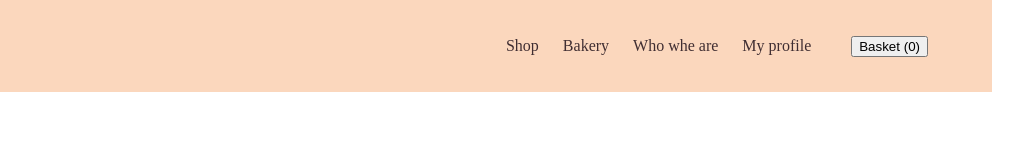
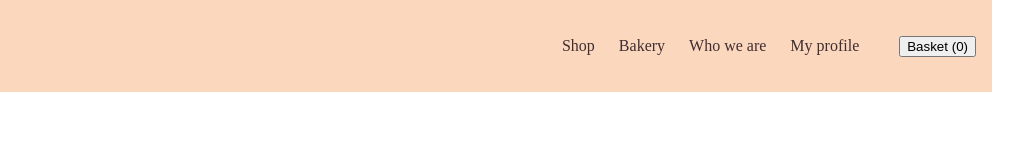
Before and after one commit to ninetales/BCU23D-Bakery, a plain HTML site: page index.html in a window 1280 px wide. Shown: the full height of the page, 264-1280 px from the left. Drawn offline with Linux system fonts and the light colour scheme.

Commit message:
header: corrected class name to fullfill naming syntax

```diff
--- a/css/sections/_header.scss
+++ b/css/sections/_header.scss
@@ -47,6 +47,6 @@ header {
     text-decoration: underline;
 }
 
-.header-button {
+.header-button__basket {
     margin-right: 3rem;
 }
--- a/index.html
+++ b/index.html
@@ -21,7 +21,7 @@
             <ul class="header-list">
                 <li><a href="shop.html">Shop</a></li>
                 <li><a href="bakery.html">Bakery</a></li>
-                <li><a href="about_us.html">Who whe are</a></li>
+                <li><a href="about_us.html">Who we are</a></li>
                 <li><a href="my_profile.html">My profile</a></li>
             </ul>
         </nav>
@@ -30,8 +30,8 @@
             will be replaced with a function that counts the amount of items in the cart
             needs the use of localstorage as far as I understand
         -->
-        <button class="header-button">
-            Basket (<span class="cart-count">0</span>)
+        <button class="header-button__basket">
+            Basket (<span class="basket-count">0</span>)
         </button>
     </header>
 
```
